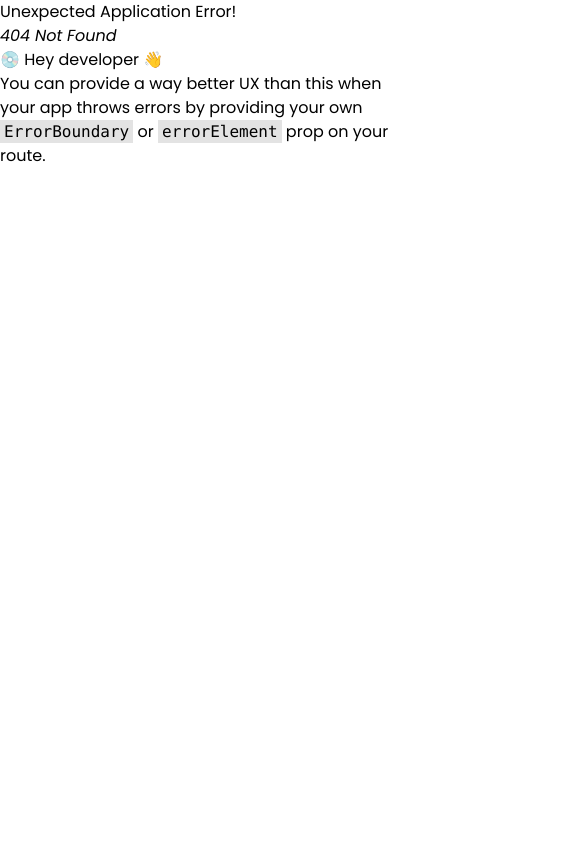
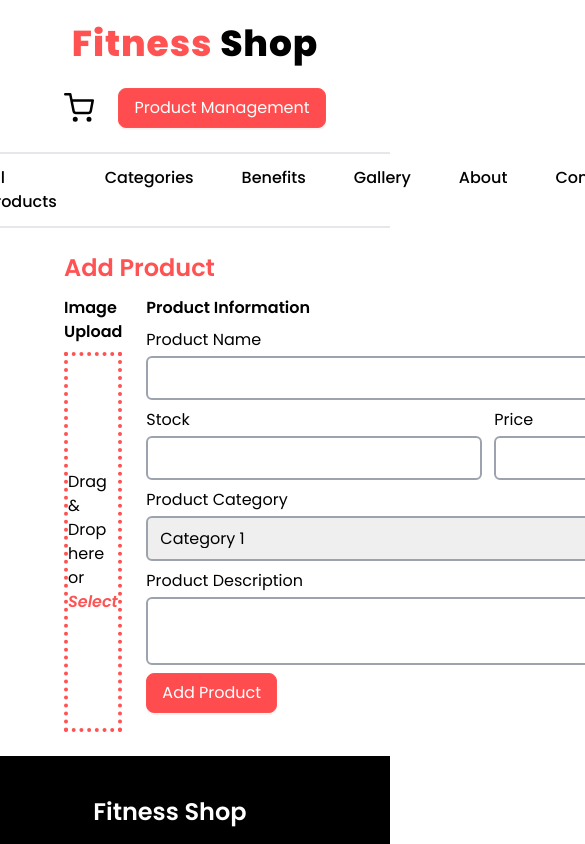
Before and after one commit to thdihan/ph-fitness-shop, a React (Vite) app: page /add-product in a window 390 px wide. Before the commit this address had no page. Shown: the top 844 px of the page, 585 px wide, since content can reach past the window. Built offline with nearby package versions, Linux system fonts and the light colour scheme.

Commit message:
Header responsive done

```diff
--- a/src/components/Navbar/Header.tsx
+++ b/src/components/Navbar/Header.tsx
@@ -6,7 +6,7 @@ type SizeType = ConfigProviderProps["componentSize"];
 const Header = () => {
     const navigate = useNavigate();
     return (
-        <div className="flex space-x-6 items-center ">
+        <div className="flex space-x-6 items-center pt-6 lg:pt-0">
             <div>
                 <Link to={`/cart`}>
                     <FiShoppingCart className="text-3xl font-bold " />
--- a/src/components/Navbar/Navbar.tsx
+++ b/src/components/Navbar/Navbar.tsx
@@ -5,7 +5,7 @@ import Navigation from "./Navigation";
 const Navbar = () => {
     return (
         <div className="bg-white">
-            <div className="flex justify-between items-center py-6 border-b-2 border-grey-300 px-16">
+            <div className="flex flex-col lg:flex-row lg:justify-between items-center py-6 border-b-2 border-grey-300 px-16 lg:space-y-5 space-y-0">
                 <Logo />
                 <Header />
             </div>
--- /dev/null
+++ b/src/pages/AddProduct.tsx
@@ -0,0 +1,176 @@
+import { Button } from "antd";
+import { useRef, useState } from "react";
+import { SizeType } from "../types";
+import { useNavigate } from "react-router-dom";
+
+const AddProduct = () => {
+    const inputRef = useRef(null);
+
+    const navigate = useNavigate();
+
+    const [image, setImage] = useState({});
+    const [dragging, setDragging] = useState(false);
+    const onSelectClick = () => {
+        inputRef?.current?.click();
+    };
+
+    const onDraging = (e) => {
+        e.preventDefault();
+        setDragging(true);
+        e.dataTransfer.dropEffect = "copy";
+    };
+
+    const dragLeave = () => {
+        setDragging(false);
+    };
+
+    const onDrop = (e) => {
+        e.preventDefault();
+        setDragging(false);
+        console.log(e.dataTransfer.files);
+        setImage({
+            file: e.dataTransfer.files[0],
+            url: URL.createObjectURL(e.dataTransfer.files[0]),
+        });
+    };
+
+    const deleteImage = () => {
+        setImage({});
+    };
+    return (
+        <div className="px-16 py-6">
+            <div className="flex justify-between">
+                <h2 className="text-2xl flex items-center space-x-2 font-semibold text-[#FF5252]">
+                    <span>Add Product</span>
+                </h2>
+            </div>
+
+            <div className="flex space-x-6">
+                <div className="flex-1 mt-3">
+                    <h2 className="font-semibold">Image Upload</h2>
+                    <div className="mt-2">
+                        <div
+                            className="w-full h-[380px] border-4 border-dotted border-[#FF5252] flex justify-center items-center relative"
+                            onDragOver={onDraging}
+                            onDragLeave={dragLeave}
+                            onDrop={onDrop}
+                        >
+                            {image?.url ? (
+                                <>
+                                    <div
+                                        className="absolute bg-[#FF5252] px-3 py-1 rounded-lg font-medium text-white top-5 right-5 cursor-pointer"
+                                        onClick={deleteImage}
+                                    >
+                                        X Delete
+                                    </div>
+                                    <img
+                                        src={image?.url}
+                                        alt=""
+                                        className="p-2 w-full"
+                                    />
+                                </>
+                            ) : (
+                                <p>
+                                    {dragging ? (
+                                        <span>Drop Here</span>
+                                    ) : (
+                                        <>
+                                            <span>Drag & Drop here or </span>
+                                            <span
+                                                className="text-[#FF5252] font-semibold italic cursor-pointer"
+                                                onClick={onSelectClick}
+                                            >
+                                                {" "}
+                                                Select
+                                            </span>
+                                        </>
+                                    )}
+                                </p>
+                            )}
+                        </div>
+                        <input
+                            type="file"
+                            name=""
+                            id=""
+                            className="hidden"
+                            ref={inputRef}
+                        />
+                    </div>
+                </div>
+                <div className="flex-[2] mt-3">
+                    <h2 className="font-semibold">Product Information</h2>
+                    <form className="mt-2 space-y-2 flex flex-col">
+                        <div className="flex flex-col space-y-1">
+                            <label htmlFor="product-name">Product Name</label>
+                            <input
+                                type="text"
+                                name="productName"
+                                id="product-name"
+                                className="p-2 border-2 border-gray-400 rounded-md"
+                            />
+                        </div>
+                        <div className="flex space-x-3">
+                            <div className="flex flex-1 flex-col space-y-1">
+                                <label htmlFor="product-name">Stock</label>
+                                <input
+                                    type="text"
+                                    name="productName"
+                                    id="product-name"
+                                    className="p-2 border-2 border-gray-400 rounded-md"
+                                />
+                            </div>
+                            <div className="flex  flex-1 flex-col space-y-1">
+                                <label htmlFor="product-name">Price</label>
+                                <input
+                                    type="text"
+                                    name="productName"
+                                    id="product-name"
+                                    className="p-2 border-2 border-gray-400 rounded-md"
+                                />
+                            </div>
+                        </div>
+
+                        <div className="flex flex-col space-y-1">
+                            <label htmlFor="category">Product Category</label>
+                            <select
+                                name=""
+                                id=""
+                                className="p-2 border-2 border-gray-400 rounded-md"
+                            >
+                                <option value="">Category 1</option>
+                                <option value="">Category 1</option>
+                                <option value="">Category 1</option>
+                                <option value="">Category 1</option>
+                            </select>
+                        </div>
+
+                        <div className="flex flex-col space-y-1">
+                            <label htmlFor="description">
+                                Product Description
+                            </label>
+                            <textarea
+                                name="description"
+                                id="description"
+                                className="p-2 border-2 border-gray-400 rounded-md"
+                            ></textarea>
+                        </div>
+
+                        <div>
+                            <Button
+                                type="primary"
+                                className="bg-[#FF5252] hover:bg-[#fff] hover:border-[#FF5252] hover:text-[#FF5252] border-[#FF5252] text-white font-normal"
+                                size={"large" as SizeType}
+                                danger
+                                onClick={() => navigate("/add-product")}
+                            >
+                                Add Product
+                            </Button>
+                        </div>
+                    </form>
+                </div>
+            </div>
+        </div>
+    );
+};
+
+export default AddProduct;
--- a/src/pages/ProductManagement.tsx
+++ b/src/pages/ProductManagement.tsx
@@ -1,7 +1,9 @@
 import { Button } from "antd";
 import { SizeType } from "../types";
+import { useNavigate } from "react-router-dom";
 
 const ProductManagement = () => {
+    const navigate = useNavigate();
     return (
         <div className="px-16">
             <div className="flex justify-between mt-6">
@@ -13,6 +15,7 @@ const ProductManagement = () => {
                     className="bg-[#FF5252] hover:bg-[#fff] hover:border-[#FF5252] hover:text-[#FF5252] border-[#FF5252] text-white font-normal"
                     size={"large" as SizeType}
                     danger
+                    onClick={() => navigate("/add-product")}
                 >
                     Add Product
                 </Button>
--- a/src/routes/routes.tsx
+++ b/src/routes/routes.tsx
@@ -6,6 +6,7 @@ import ProductDetails from "../components/Products/ProductDetails";
 import Cart from "../pages/Cart";
 import Checkout from "../pages/Checkout";
 import ProductManagement from "../pages/ProductManagement";
+import AddProduct from "../pages/AddProduct";
 
 const router = createBrowserRouter([
     {
@@ -36,6 +37,10 @@ const router = createBrowserRouter([
                 path: "/product-management",
                 element: <ProductManagement />,
             },
+            {
+                path: "/add-product",
+                element: <AddProduct />,
+            },
         ],
     },
 ]);
```
